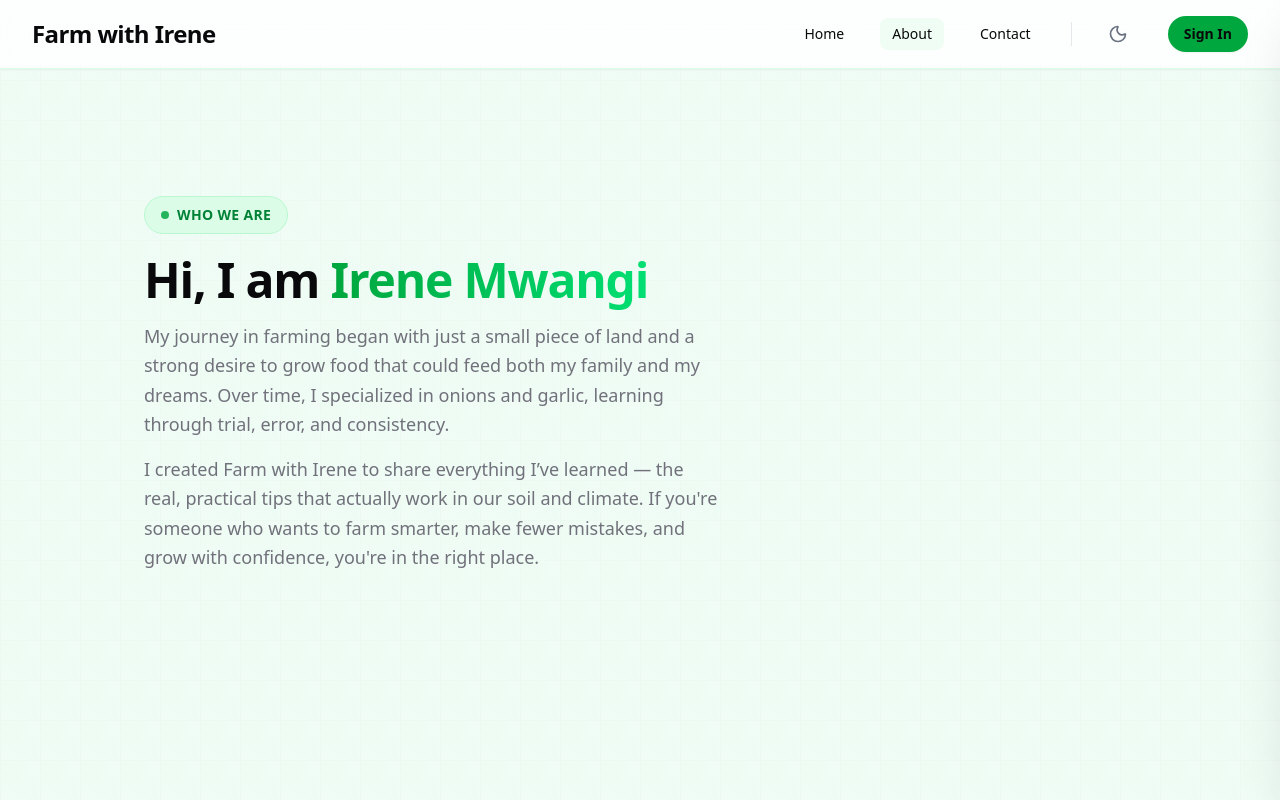
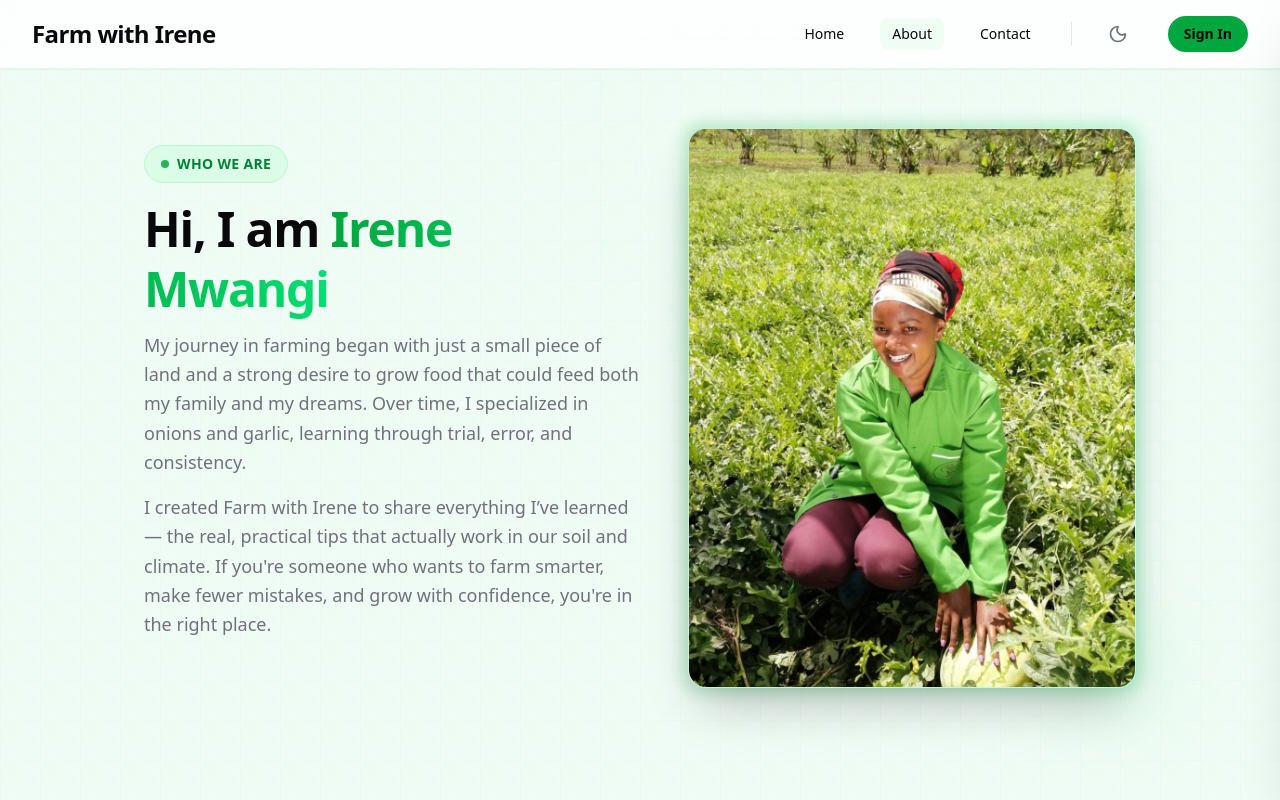
Before and after one commit to simon9001/farmgun, a React (Vite) app: page /about in a window 1280 px wide. Shown: the top 800 px of the page. Built offline with nearby package versions, Linux system fonts and the light colour scheme.

Commit message:
testedand done

```diff
--- a/index.html
+++ b/index.html
@@ -3,7 +3,7 @@
   <head>
     <link rel="stylesheet" href="https://cdnjs.cloudflare.com/ajax/libs/font-awesome/6.4.2/css/all.min.css">
     <meta charset="UTF-8" />
-    <link rel="icon" type="image/svg+xml" href="/favicon.svg" />
+    <link rel="icon" type="image/svg+xml" href="src\assets\WhatsApp Image 2026-02-02 at 20.47.23.jpeg" />
     <meta name="viewport" content="width=device-width, initial-scale=0.75" />
     <title>FarmWithIrene</title>
   </head>
--- a/src/components/About.jsx
+++ b/src/components/About.jsx
@@ -1,10 +1,6 @@
 import { motion } from "framer-motion";
 import { memo } from "react";
-// Using a placeholder image or removing it if not provided. Keeping structure.
-// You might want to remove the import Simon from '../assets/Simon Pass.jpg';
-// and use a placeholder or generic farm image if available, or just text.
-// I will comment out the image import and usage for now to avoid breaking if file missing/irrelevant.
-// import Simon from '../assets/Simon Pass.jpg';
+import ProfileImage from '../assets/WhatsApp Image 2026-02-02 at 20.47.23.jpeg';
 
 export default memo(function About() {
   return (
@@ -46,6 +42,28 @@ export default memo(function About() {
           </p>
 
         </motion.div>
+
+        {/* Image */}
+        <motion.div
+          initial={{ opacity: 0, scale: 0.9 }}
+          animate={{ opacity: 1, scale: 1 }}
+          transition={{ duration: 0.6, delay: 0.2 }}
+          className="flex-1 w-full max-w-md"
+        >
+          <div className="relative group">
+            <div className="absolute -inset-1 bg-gradient-to-r from-green-600 to-green-400 rounded-2xl blur opacity-25 group-hover:opacity-50 transition duration-1000 group-hover:duration-200"></div>
+            <div className="relative aspect-[4/5] rounded-2xl overflow-hidden shadow-2xl border border-white/10">
+              <img
+                src={ProfileImage}
+                alt="Irene Mwangi"
+                className="w-full h-full object-cover transform transition duration-500 group-hover:scale-110"
+              />
+            </div>
+            {/* Decorative elements */}
+            <div className="absolute -bottom-6 -right-6 w-24 h-24 bg-green-100 dark:bg-green-900/30 rounded-full -z-10 blur-2xl"></div>
+            <div className="absolute -top-6 -left-6 w-32 h-32 bg-green-50 dark:bg-green-900/20 rounded-full -z-10 blur-3xl"></div>
+          </div>
+        </motion.div>
       </div>
     </motion.div>
   );
```
Also changed, not shown: src/assets/Simon Pass.jpg (deleted), src/assets/WhatsApp Image 2026-02-02 at 20.47.23.jpeg (added).
